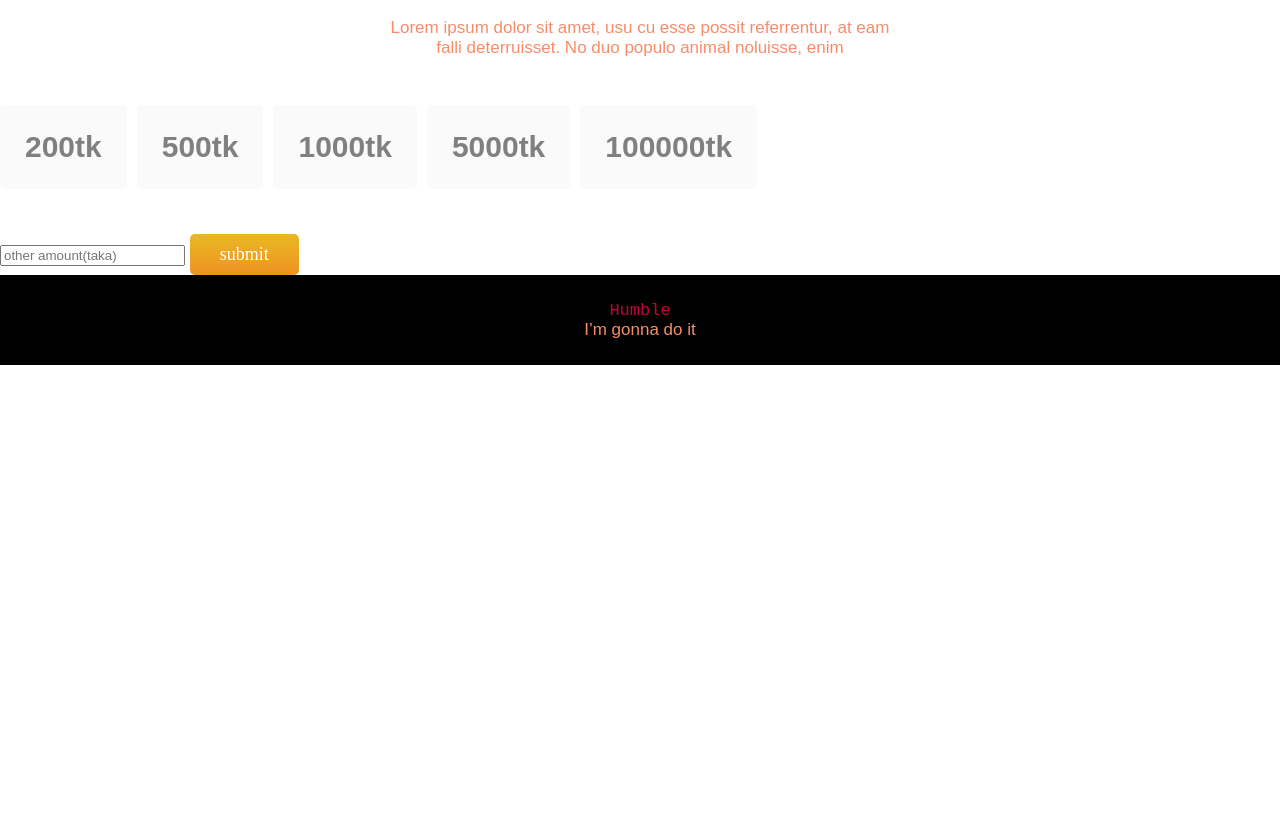
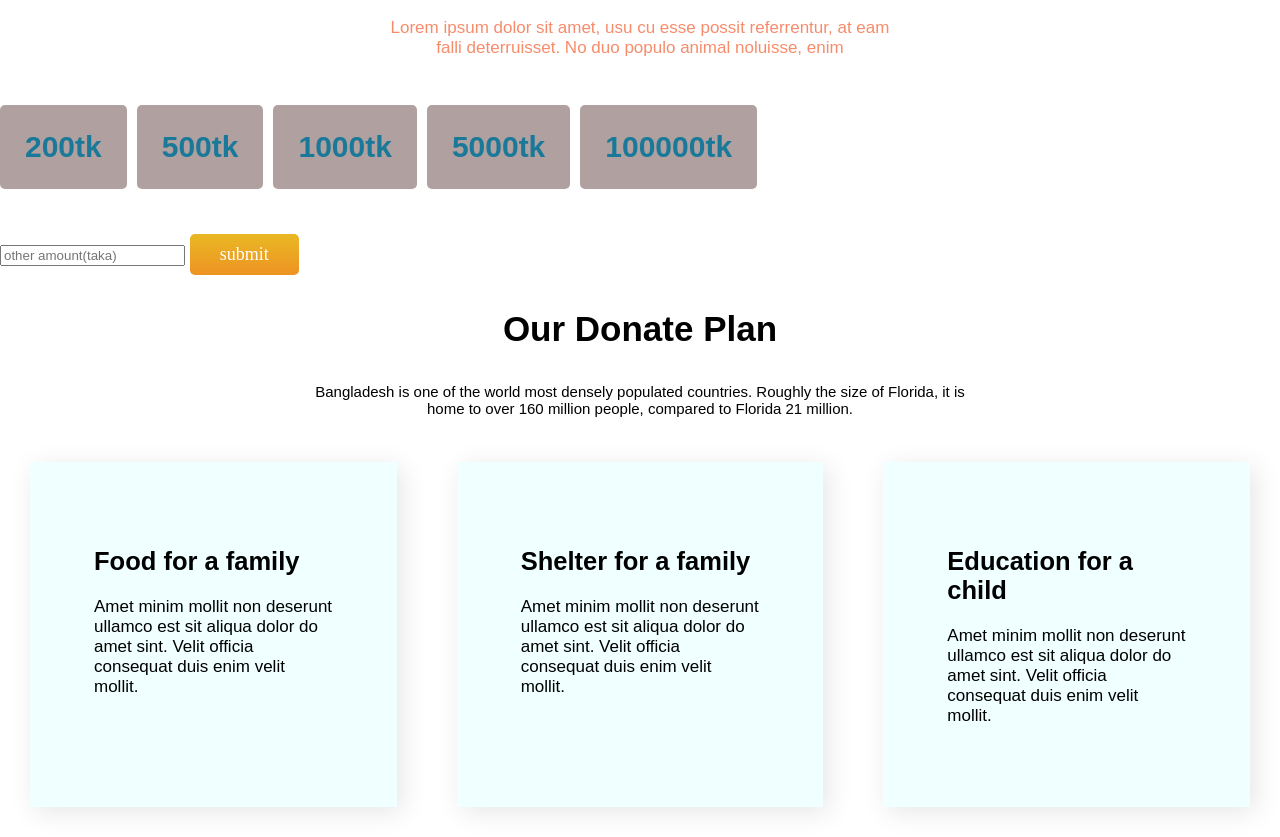
Before and after one commit to Hanjalabd/third-portfolio, a plain HTML site: page index.html in a window 1280 px wide. Shown: the part 605-1442 px from the top of the page. Before the commit the page ends 970 px from the top, so only its background shows below. Drawn offline with Linux system fonts and the light colour scheme; a web font is replaced by a local one.

Commit message:
card added

```diff
--- a/index.html
+++ b/index.html
@@ -8,6 +8,9 @@
     <link rel="preconnect" href="https://fonts.googleapis.com">
     <link rel="preconnect" href="https://fonts.gstatic.com" crossorigin>
     <link href="https://fonts.googleapis.com/css2?family=Gabarito&display=swap" rel="stylesheet">
+    <link rel="preconnect" href="https://fonts.googleapis.com">
+<link rel="preconnect" href="https://fonts.gstatic.com" crossorigin>
+<link href="https://fonts.googleapis.com/css2?family=Gabarito&family=Martian+Mono:wght@500&display=swap" rel="stylesheet">
     <link rel="stylesheet" href="style.css">
 </head>
 
@@ -36,8 +39,33 @@
                 <input class="btn" type="submit" value="submit"/>
           </form>
     </section>
-    <footer><samp> Humble</samp><br>
-
-      <card> I’m gonna do it </card></footer>
+    <section class="card">
+        <h1 class="b">Our Donate Plan</h1>
+        <p class="c">Bangladesh is one of the world most densely populated countries. Roughly the size of Florida, it is
+           <br/> home to over 160 million people, compared to Florida 21 million.</p>
+        <div class="d">
+            <div class="e">
+                <h2>Food for a family</h2>
+                <p>Amet minim mollit non deserunt
+                    ullamco est sit aliqua dolor do amet
+                    sint. Velit officia consequat duis enim
+                    velit mollit.</p>
+            </div>
+            <div class="f">
+                <h2>Shelter for a family</h2>
+                <p>Amet minim mollit non deserunt
+                    ullamco est sit aliqua dolor do amet
+                    sint. Velit officia consequat duis enim
+                    velit mollit.</p>
+            </div>
+            <div class="g">
+                <h2>Education for a child</h2>
+                <p>Amet minim mollit non deserunt
+                    ullamco est sit aliqua dolor do amet
+                    sint. Velit officia consequat duis enim
+                    velit mollit.</p>
+            </div>
+        </div>
+    </section>
     </body>
     </html>
--- a/style.css
+++ b/style.css
@@ -64,18 +64,14 @@ body{
     display: flex;
     text-align: center;
     gap: 10px;
-  }
-  .donate-amount-boxes .selected-amount{
-    border:2px solid var(--rose) ;
-    color: var(--rose);
-    background-color: #ffeeee;
+    justify-items: center center;
   }
 
 .donate-amount-boxes h3{
-    background-color: #fafafa;
+    background-color: #b0a0a0;
     padding: 25px;
     font-size: 30px;
-    color: gray;
+    color: rgb(26, 121, 153);
     border-radius: 5px;
   }
 
@@ -97,16 +93,36 @@ body{
     font-family: 'Poppins';
     margin-top: 15px;
   }
-  footer{
-    background-color: black;
+
+  .b{
+    font-size: 35px;
+    color: black;
     text-align: center;
-    padding: 25px;
+    padding: 5px;
 }
-
-samp{
-    color: #C70039;
-
+.c{
+    font-size: 15px;
+    color: black;
+    text-align: center;
 }
-card{
-  color:#f78c6b
+.d{
+    display: flex;
 }
+.e{
+    box-shadow: 5px 5px 25px rgba(0, 0, 0, 0.1);
+    padding:5%;
+    margin: 30px;
+    background-color: azure;
+}
+.f{
+    box-shadow: 5px 5px 25px rgba(0, 0, 0, 0.1);
+    padding:5%;
+    margin: 30px;
+    background-color: azure;
+}
+.g{
+    box-shadow: 5px 5px 25px rgba(0, 0, 0, 0.1);
+    padding:5%;
+    margin: 30px;
+    background-color: azure;
+}
```
